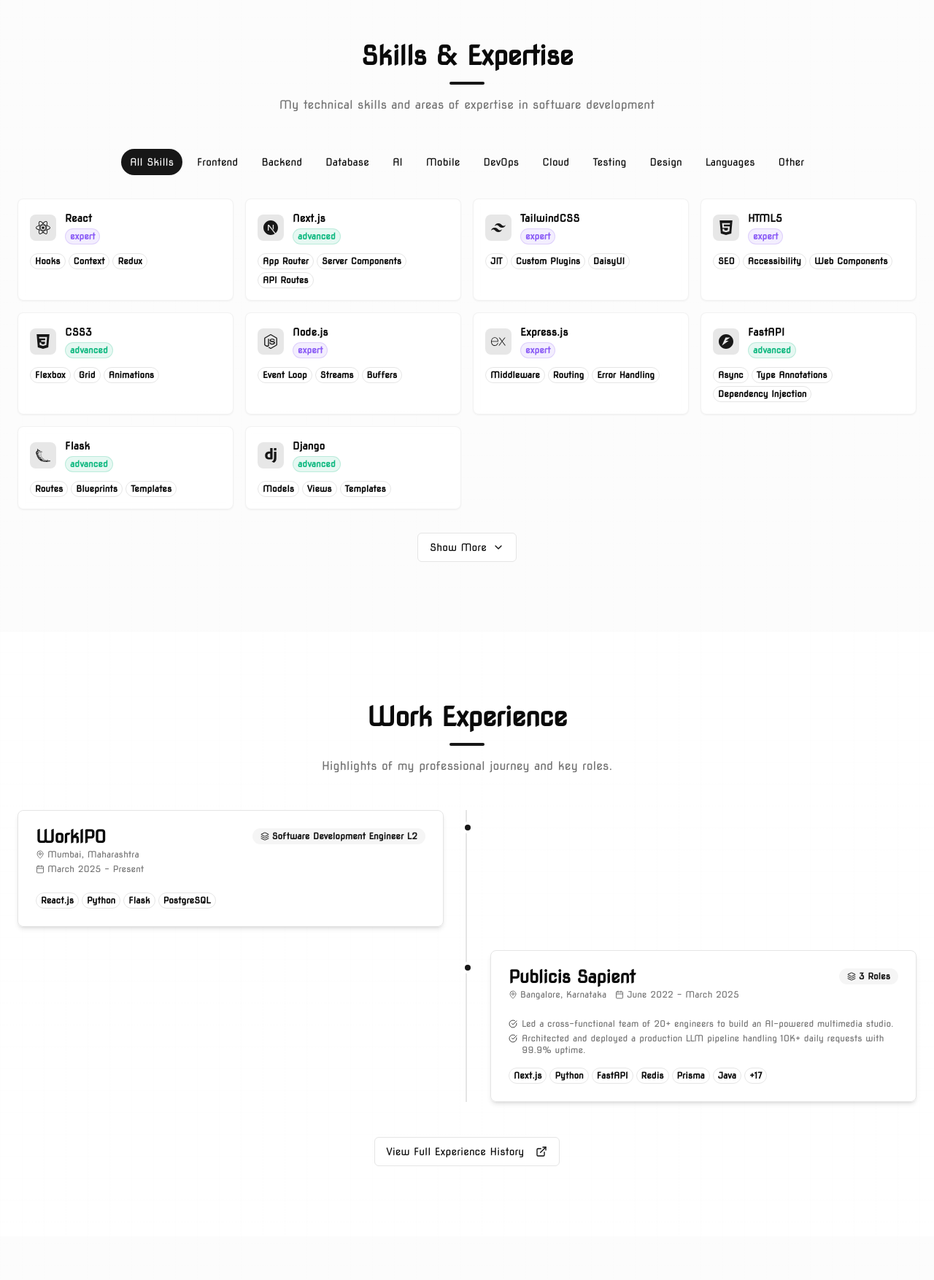
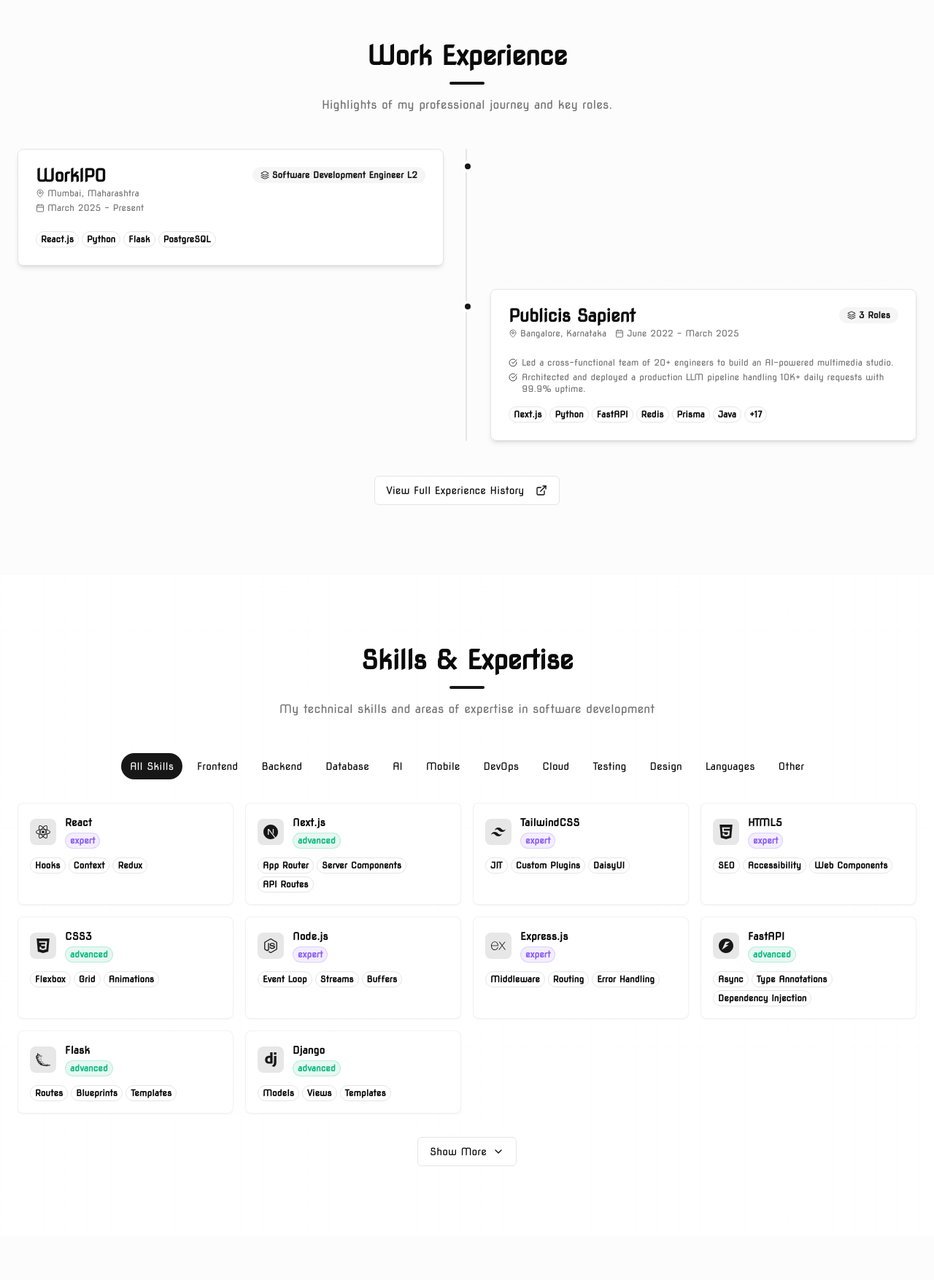
Before and after one commit to RUiNtheExtinct/RUiNtheExtinct, a Next.js app: page / in a window 1280 px wide. Shown: the part 1626-3380 px from the top of the page at 73% size. Built offline with nearby package versions, Linux system fonts and the light colour scheme; a web font is replaced by a local one.

Commit message:
minor fix

```diff
--- a/src/app/page.tsx
+++ b/src/app/page.tsx
@@ -13,8 +13,8 @@
 		<div>
 			<HeroSection />
 			<AboutSection />
+			<ExperienceSection />
 			<SkillsSection />
-			<ExperienceSection />
 			<ProjectsSection />
 			<EducationSection />
 			<TestimonialsSection />
--- a/src/components/hero/ProfileImageEffect.tsx
+++ b/src/components/hero/ProfileImageEffect.tsx
@@ -24,7 +24,7 @@
 		<div
 			className={`relative ${
 				className || ""
-			} w-full max-w-[420px] mx-auto`}
+			} w-full max-w-[420px] mx-auto ease-in-out duration-300`}
 			onMouseEnter={() => setIsHovered(true)}
 			onMouseLeave={() => setIsHovered(false)}
 			style={{
--- a/src/components/sections/experience-section.tsx
+++ b/src/components/sections/experience-section.tsx
@@ -32,7 +32,7 @@
 	};
 
 	return (
-		<section id="work-experience" className="py-16 md:py-24">
+		<section id="work-experience" className="py-16 md:py-24 bg-muted/30">
 			<div className="container px-4 md:px-6">
 				<motion.div
 					initial={{ opacity: 0, y: 20 }}
--- a/src/components/sections/skills-section.tsx
+++ b/src/components/sections/skills-section.tsx
@@ -36,7 +36,7 @@
 	};
 
 	return (
-		<section id="skills" className="py-16 md:py-24 bg-muted/30">
+		<section id="skills" className="py-16 md:py-24">
 			<div className="container px-4 md:px-6">
 				<motion.div
 					initial={{ opacity: 0, y: 20 }}
```
